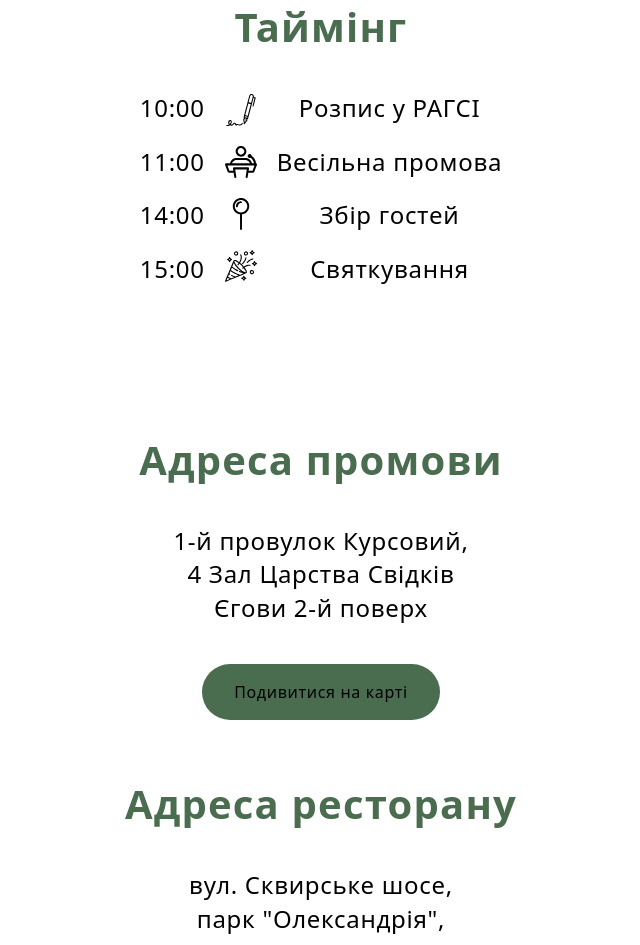
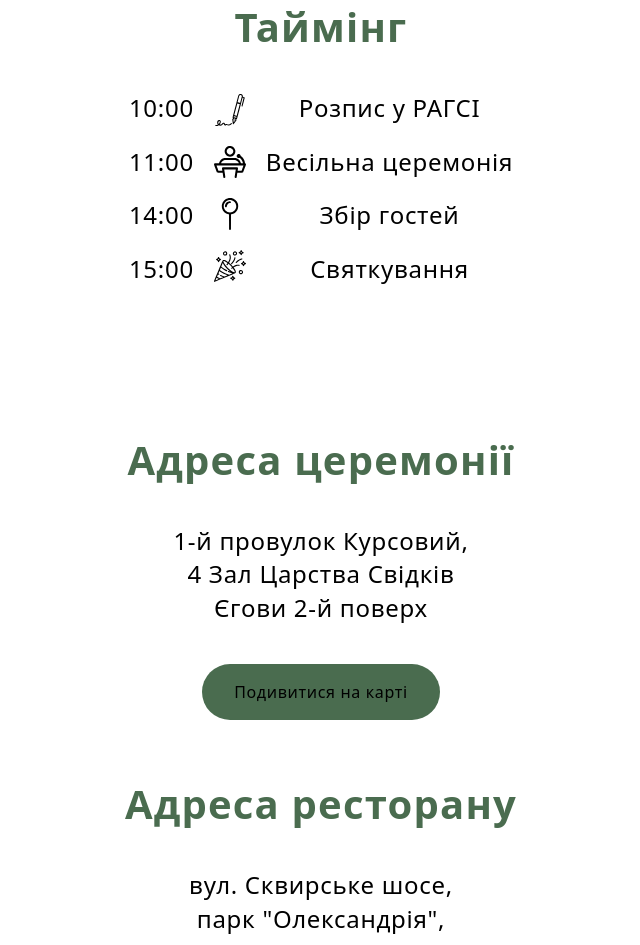
Before and after one commit to Dikens27/Wedding, a website built with Vite: page src/index.html in a window 1280 px wide. Shown: the part 2224-3169 px from the top of the page, without its empty margins (319-959 px from the left). Built offline with nearby package versions, Linux system fonts and the light colour scheme.

Commit message:
ceremony

```diff
--- a/src/partials/place.html
+++ b/src/partials/place.html
@@ -1,7 +1,7 @@
 <section class="place-block">
   <ul class="place-list">
     <li class="place-item">
-      <h2 class="place-item-title">Адреса промови</h2>
+      <h2 class="place-item-title">Адреса церемонії</h2>
 
       <p class="place-item-text">
         1-й провулок Курсовий, 4 Зал Царства Свідків Єгови 2-й поверх
--- a/src/partials/timing.html
+++ b/src/partials/timing.html
@@ -53,7 +53,7 @@
 
     <ul class="timing-place-list">
       <li class="timing-place-item">Розпис у РАГСІ</li>
-      <li class="timing-place-item">Весільна промова</li>
+      <li class="timing-place-item">Весільна церемонія</li>
       <li class="timing-place-item">Збір гостей</li>
       <li class="timing-place-item">Святкування</li>
     </ul>
```
